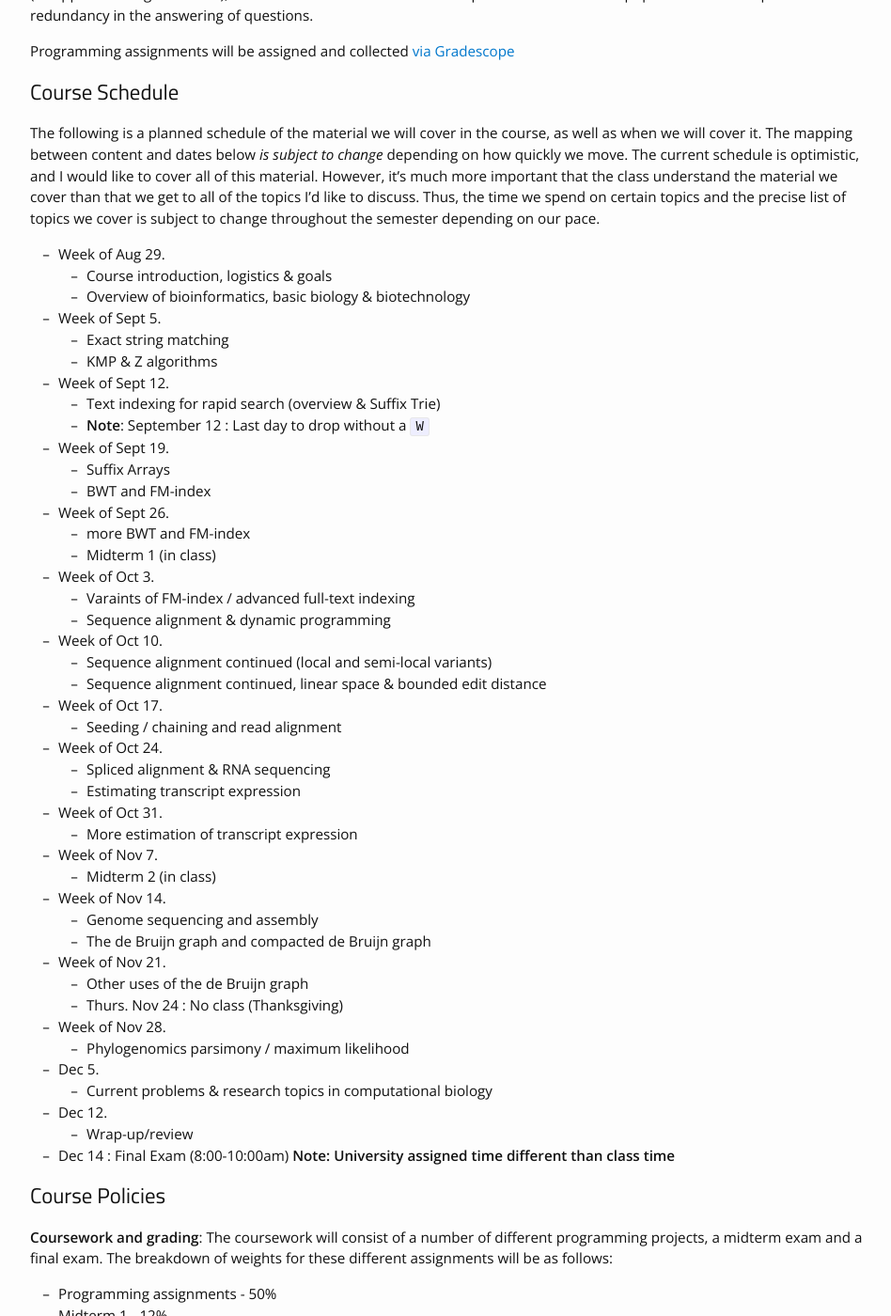
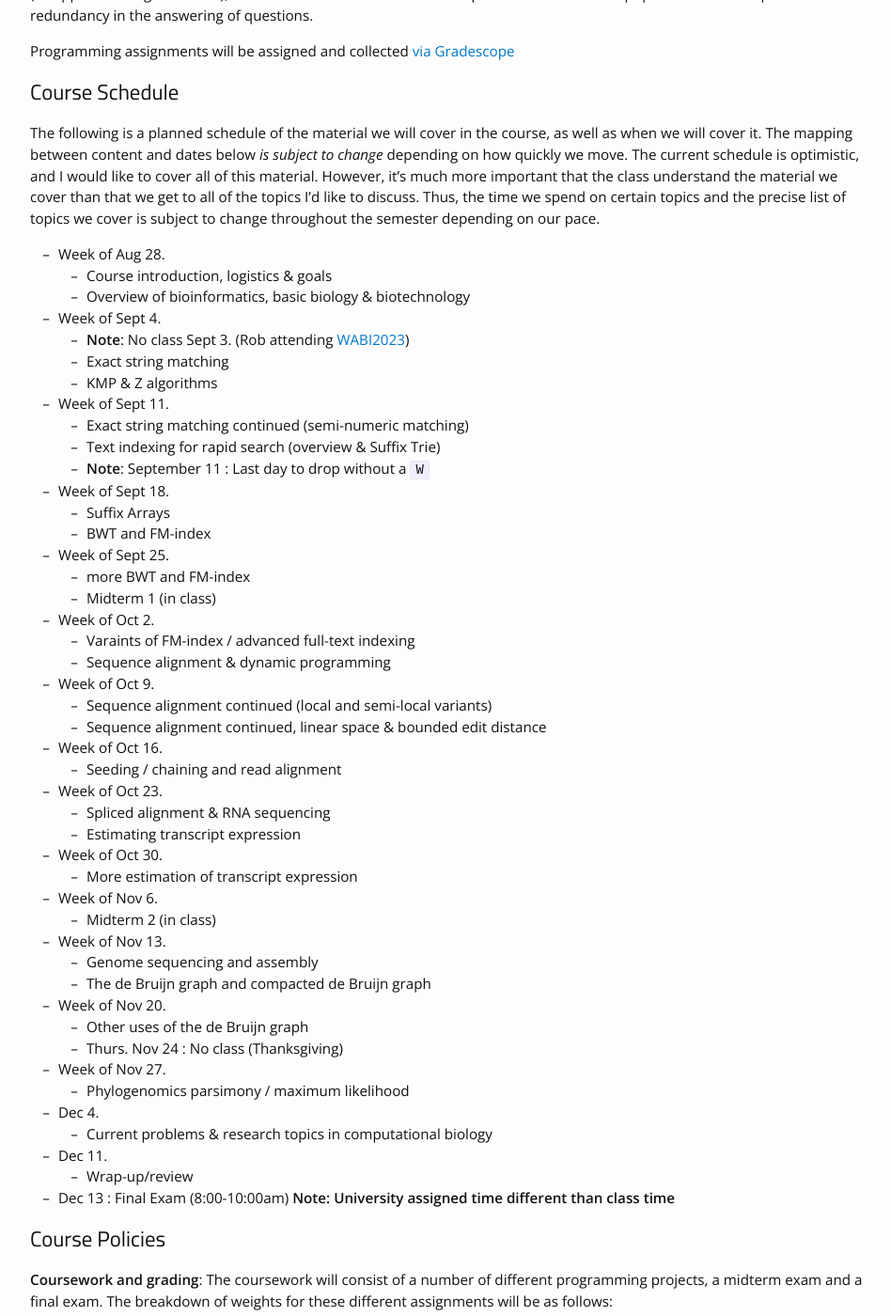
Before and after one commit to umd-cmsc423/f2023, a Jekyll site: the page built from materials.md, in a window 1280 px wide and 1400 px high, scrolled down 2401 px. Shown: the whole window at 94% size, without its empty margins (163-1111 px from the left). Built offline with Jekyll 4.4.1, drawn with Linux system fonts in a browser that asks for light colours; nearby versions of some CDN libraries.

Commit message:
Slightly changed schedule

```diff
--- a/materials.md
+++ b/materials.md
@@ -78,65 +78,67 @@ Programming assignments will be assigned and collected [via Gradescope](https://
 
 The following is a planned schedule of the material we will cover in the course, as well as when we will cover it.  The mapping between content and dates below _is subject to change_ depending on how quickly we move.  The current schedule is  optimistic, and I would like to cover all of this material.  However, it's much more important that the class understand the material we cover than that we get to all of the topics I'd like to discuss.  Thus, the time we spend on certain topics and the precise list of topics we cover is subject to change throughout the semester depending on our pace.
 
-- Week of Aug 29.
+- Week of Aug 28.
   - Course introduction, logistics & goals
   - Overview of bioinformatics, basic biology & biotechnology
 
-- Week of Sept 5.
+- Week of Sept 4.
+  - **Note**: No class Sept 3. (Rob attending [WABI2023](https://acm-bcb.org/WABI/2023/))
   - Exact string matching
   - KMP & Z algorithms
 
-- Week of Sept 12.
+- Week of Sept 11.
+  - Exact string matching continued (semi-numeric matching)
   - Text indexing for rapid search (overview & Suffix Trie)
-  - **Note**: September 12 : Last day to drop without a `W`
+  - **Note**: September 11 : Last day to drop without a `W`
 
-- Week of Sept 19.
+- Week of Sept 18.
   - Suffix Arrays
   - BWT and FM-index
 
-- Week of Sept 26.
+- Week of Sept 25.
   - more BWT and FM-index
   - Midterm 1 (in class)
 
-- Week of Oct 3.
+- Week of Oct 2.
   - Varaints of FM-index / advanced full-text indexing
   - Sequence alignment & dynamic programming
 
-- Week of Oct 10.
+- Week of Oct 9.
   - Sequence alignment continued (local and semi-local variants)
   - Sequence alignment continued, linear space & bounded edit distance
 
-- Week of Oct 17.
+- Week of Oct 16.
   - Seeding / chaining and read alignment
 
-- Week of Oct 24.
+- Week of Oct 23.
   - Spliced alignment & RNA sequencing
   - Estimating transcript expression
 
-- Week of Oct 31.
+- Week of Oct 30.
   - More estimation of transcript expression
 
-- Week of Nov 7.
+- Week of Nov 6.
   - Midterm 2 (in class)
 
-- Week of Nov 14.
+- Week of Nov 13.
   - Genome sequencing and assembly
   - The de Bruijn graph and compacted de Bruijn graph
 
-- Week of Nov 21.
+- Week of Nov 20.
   - Other uses of the de Bruijn graph
   - Thurs. Nov 24 : No class (Thanksgiving)
 
-- Week of Nov 28.
+- Week of Nov 27.
   - Phylogenomics parsimony / maximum likelihood
 
-- Dec 5.
+- Dec 4.
   - Current problems & research topics in computational biology
 
-- Dec 12.
+- Dec 11.
   - Wrap-up/review
 
-- Dec 14 : Final Exam (8:00-10:00am) **Note: University assigned time different than class time**
+- Dec 13 : Final Exam (8:00-10:00am) **Note: University assigned time different than class time**
 
 
 ## Course Policies
```
